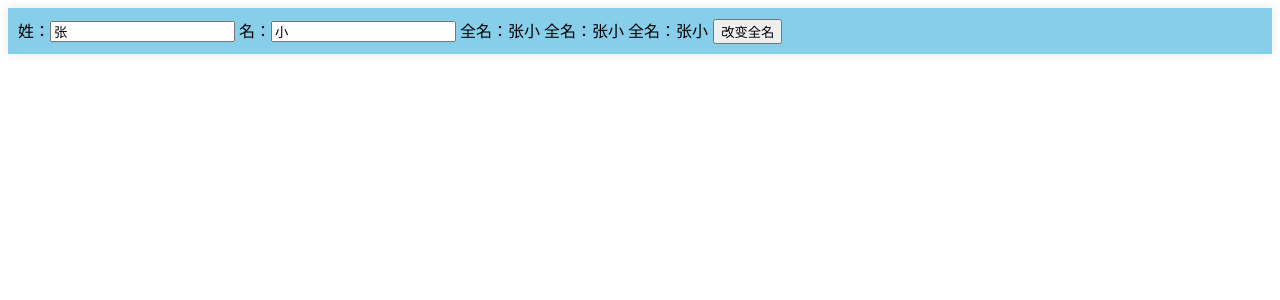
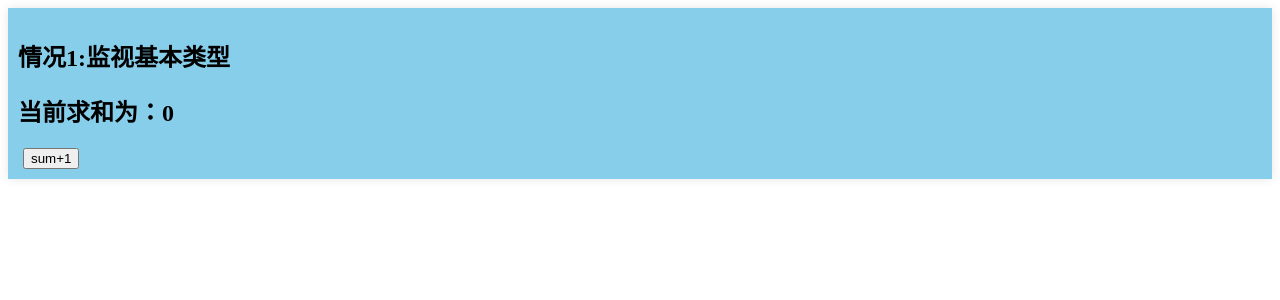
Before and after one commit to simonli866/hello_vue, a Vue app: page / in a window 1280 px wide. Shown: the top 300 px of the page. Built offline with nearby package versions, Linux system fonts and the light colour scheme.

Commit message:
watch 情况1

```diff
--- a/src/components/Person.vue
+++ b/src/components/Person.vue
@@ -1,12 +1,9 @@
 <template>
         <!-- html -->
         <div class="person">
-                姓：<input type="text" v-model="firstName">
-                名：<input type="text" v-model="lastName">
-                全名：<span>{{ fullName }}</span>
-                全名：<span>{{ fullName }}</span>
-                全名：<span>{{ fullName }}</span>
-                <button @click="changeFullName">改变全名</button>
+                <h2>情况1:监视基本类型</h2>
+                <h2>当前求和为：{{ sum }}</h2>
+                <button @click="changeSum">sum+1</button>
         </div>
 </template>
 
@@ -18,31 +15,16 @@ export default {
 };
 </script> -->
 <script lang="ts" setup name="Person">
-import { computed, ref } from "vue";
-let firstName = ref("张")
-let lastName = ref("小")
-// fullName 是被定义为了一个计算属性，且是只读的
-// let fullName = computed(() => {
-//         console.log("计算属性被调用")
-//         return firstName.value.slice(0, 1).toUpperCase() + lastName.value.slice(1) + lastName.value
-// })
-// fullName 是被定义为了一个计算属性，且是可写的
-let fullName = computed({
-        get() {
-                console.log("计算属性被调用")
-                return firstName.value.slice(0, 1).toUpperCase() + lastName.value.slice(1) + lastName.value
-        },
-        set(newValue) {
-                const [str1, str2] = newValue.split("-")
-                firstName.value = str1
-                lastName.value = str2
-                console.log(newValue)
-        }
+import { watch, ref } from "vue";
+
+let sum = ref(0);
+function changeSum() {
+        sum.value++;
+}
+
+watch(sum, (newValue, oldValue) => {
+        console.log("sum变化了", newValue, oldValue);
 })
-
-function changeFullName() {
-        fullName.value = "li-si"
-}
 </script>
 
 <style scoped>
```
